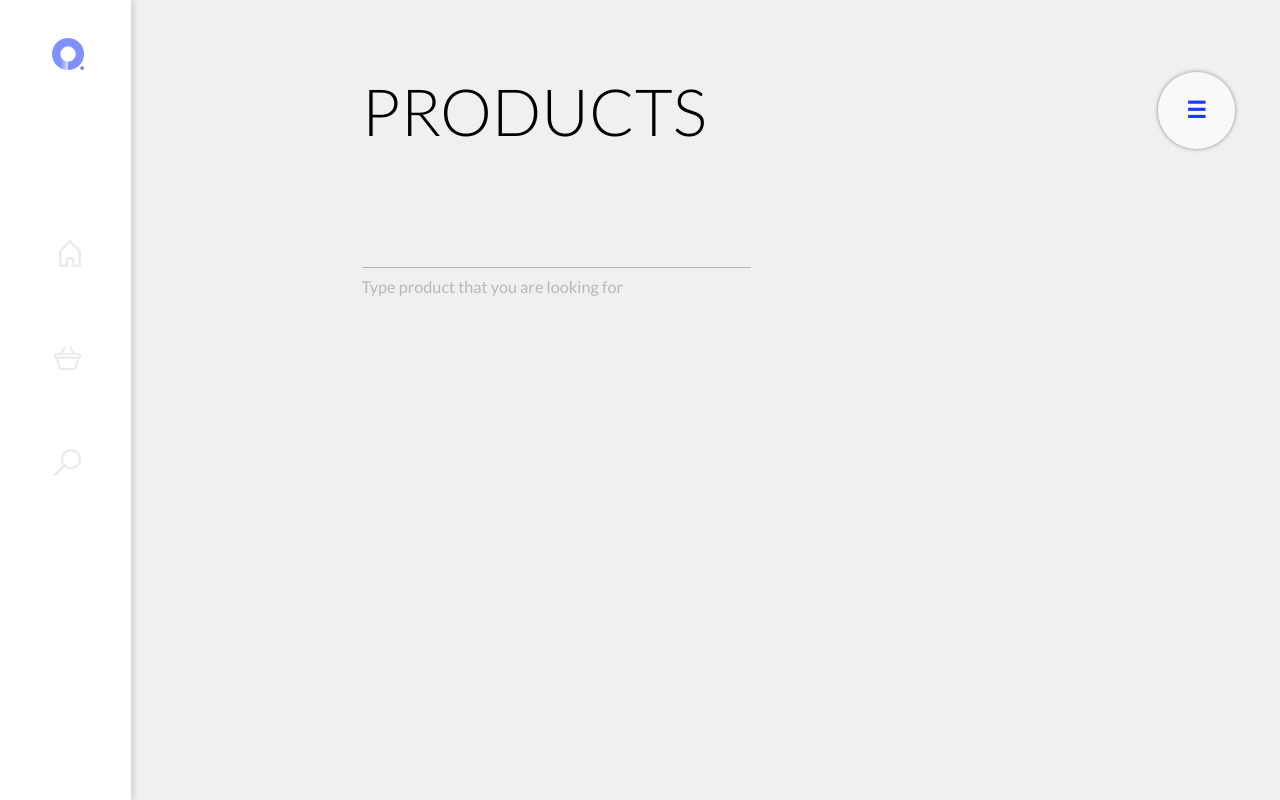
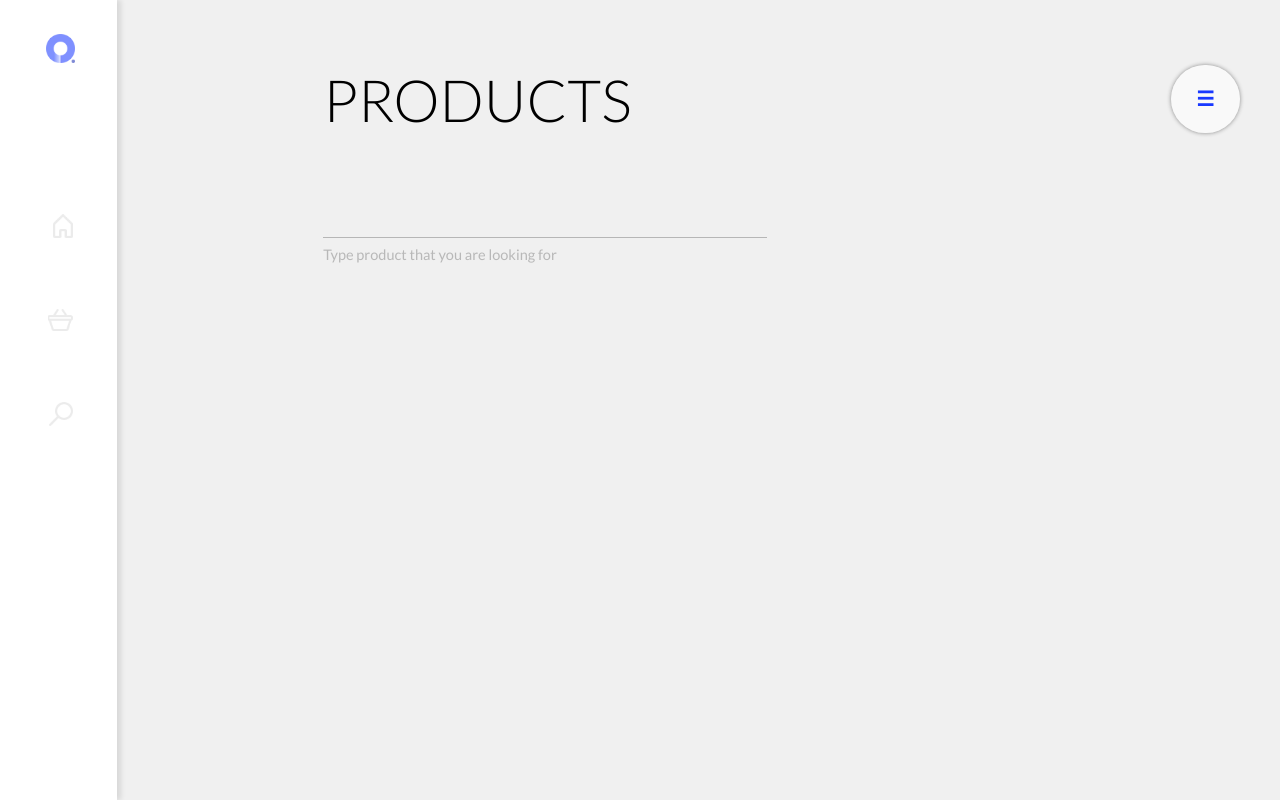
Before and after one commit to rafalpyska/ollios, a Vue app: page /#/category-office/category-accessories in a window 1280 px wide. Before the commit this address led to /#/category-living-room/1. Built offline with nearby package versions, Linux system fonts and the light colour scheme.

Commit message:
Update media queries #3

```diff
--- a/src/App.vue
+++ b/src/App.vue
@@ -88,12 +88,11 @@
     box-sizing: border-box;
     font-size: 62.5%;
     @media only screen and (max-width: 120em) {
-      font-size: 56.5%;
+      font-size: 50.5%;
     }
     @media only screen and (max-width: 48em) {
       font-size: 75%;
     }
-
   }
 
   *, *:before, *:after {
--- a/src/components/ProductDetails.vue
+++ b/src/components/ProductDetails.vue
@@ -195,6 +195,10 @@
       &-container {
         margin-top: 29rem;
         margin-bottom: 24rem;
+        @media only screen and (max-width: 120em) {
+          margin-top: 9rem;
+          margin-bottom: 4rem;
+        }
       }
     }
 
@@ -212,7 +216,7 @@
       left: 0;
       display: flex;
       width: 100%;
-      min-height: 100vh;
+      height: 100vh;
       z-index: 10;
       padding-left: 14.5rem;
       @media only screen and (max-width: 62em) {
--- a/src/components/ProductRecommended.vue
+++ b/src/components/ProductRecommended.vue
@@ -76,7 +76,6 @@
     display: flex;
     align-items: center;
     width: 100%;
-    padding: 7.5rem 0;
     background-color: rgba(255, 255, 255, .9);
     font-size: .7rem;
     @media only screen and (max-width: 62em) {
```
